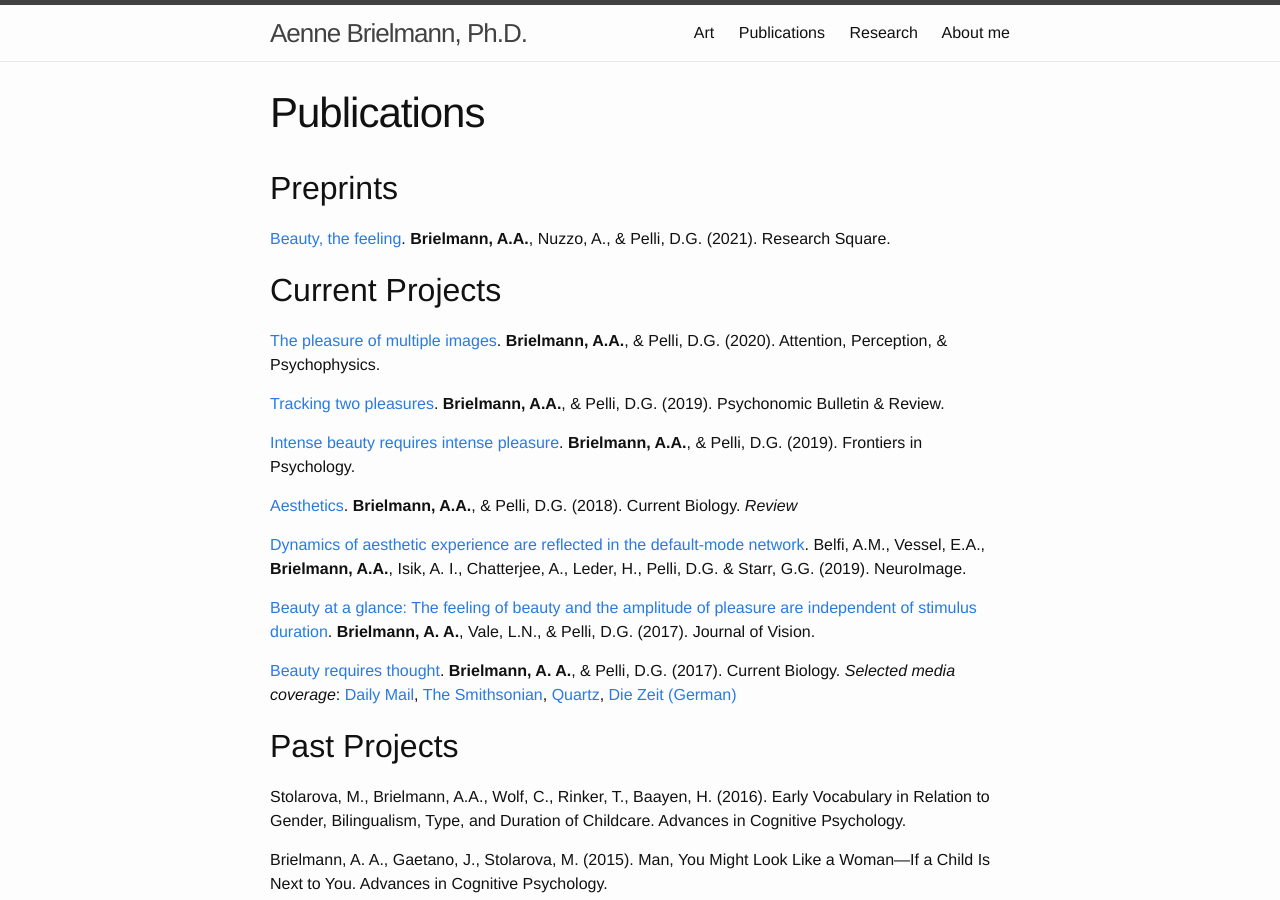
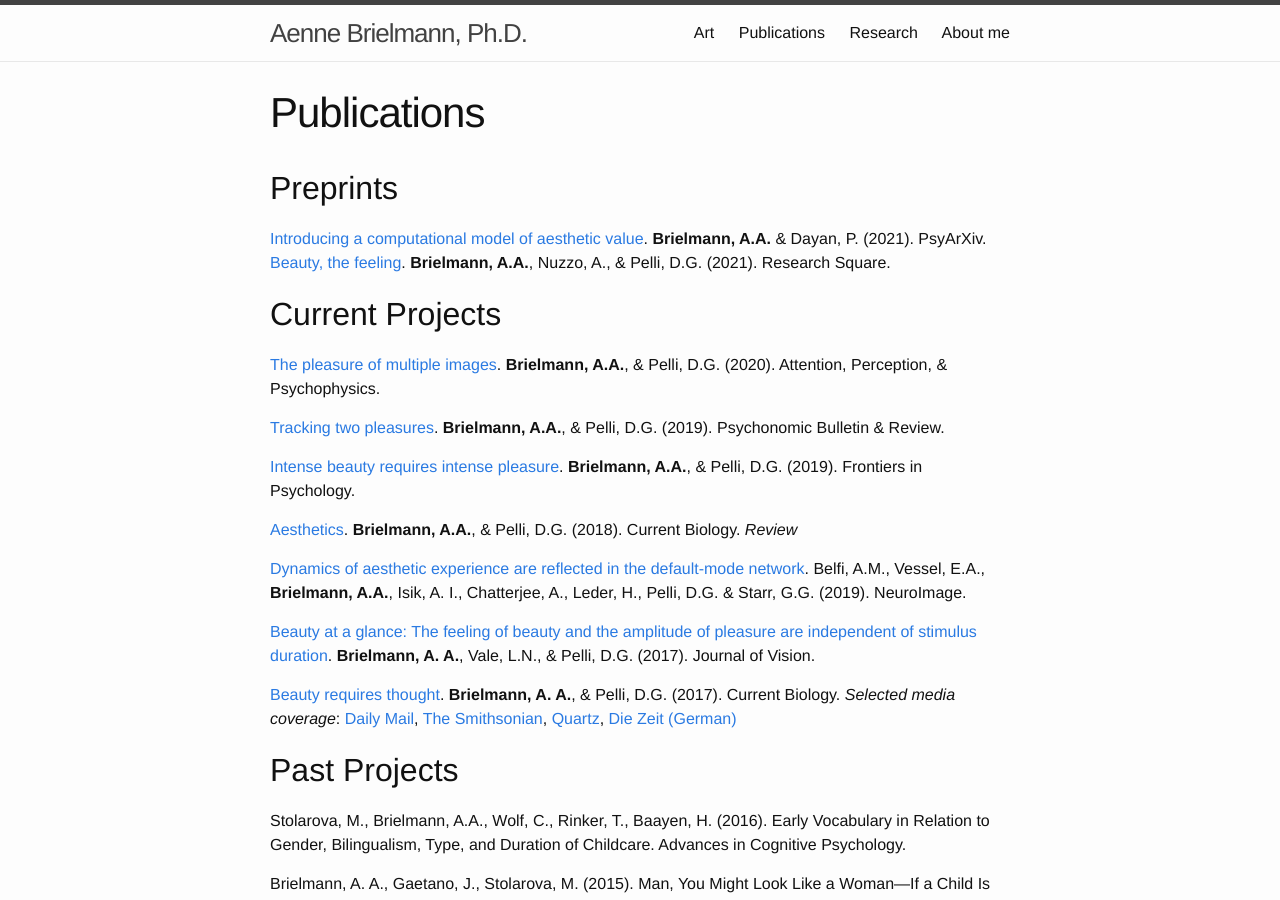
Before and after one commit to aenneb/aenneb.github.io, a Jekyll site: the page built from publications.md, in a window 1280 px wide and 900 px high. Built offline with Jekyll 4.4.1, drawn with Linux system fonts in a browser that asks for light colours.

Commit message:
Update publications.md

```diff
--- a/publications.md
+++ b/publications.md
@@ -6,6 +6,7 @@ permalink: /publications/
 
 ## Preprints
 
+[Introducing a computational model of aesthetic value](https://psyarxiv.com/eaqkc/). **Brielmann, A.A.** & Dayan, P. (2021). PsyArXiv.
 [Beauty, the feeling](https://assets.researchsquare.com/files/rs-103908/v1_stamped.pdf). **Brielmann, A.A.**, Nuzzo, A., & Pelli, D.G. (2021). Research Square.
 
 
```
